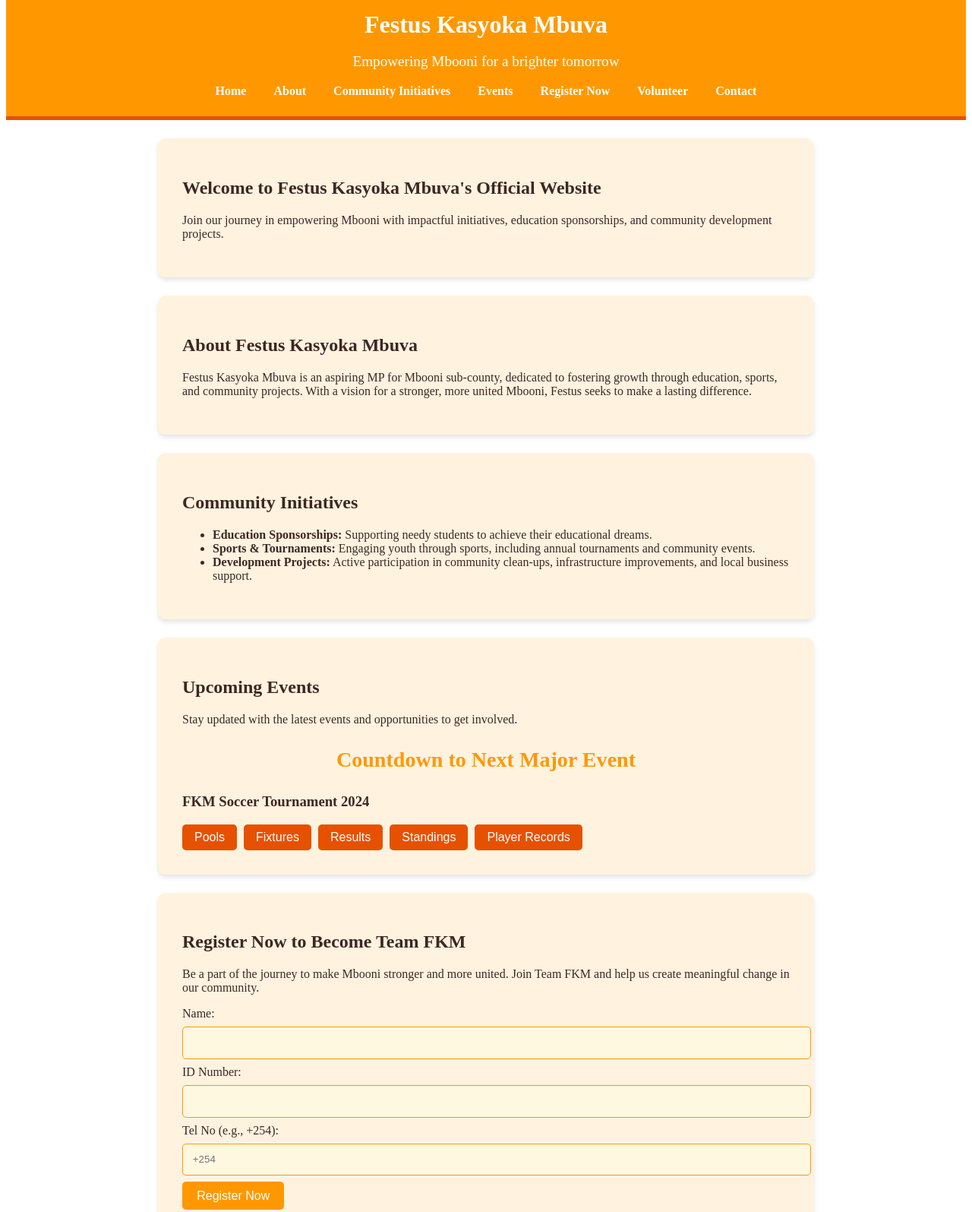
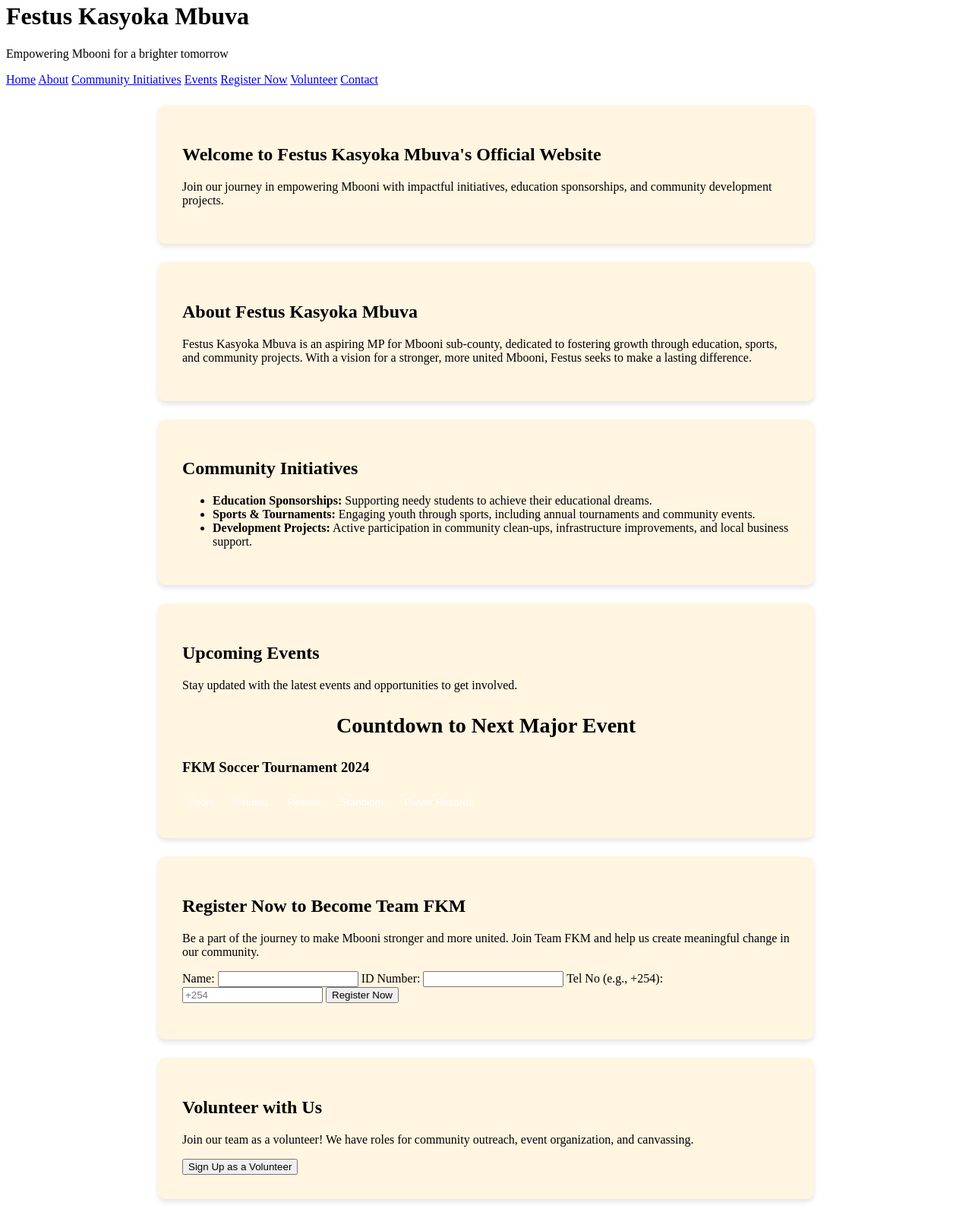
Before and after one commit to ecodes-ltd/festus-kasyoka-mbuva, a plain HTML site: page index.html in a window 1280 px wide. Shown: the part 18-1613 px from the top of the page at 76% size. Drawn offline with Linux system fonts and the light colour scheme; a script that the page names is missing.

Commit message:
Update styles.css

```diff
--- a/styles.css
+++ b/styles.css
@@ -1,48 +1,11 @@
-/* Define Primary and Secondary Colors */
-:root {
-    --primary-color: #FF9800; /* Main Orange */
-    --secondary-color: #E65100; /* Darker Orange */
-    --background-color: #FFF3E0; /* Light Background Orange */
-    --text-color: #3E2723; /* Dark Brown for readability */
-}
-
 /* General Section Styling */
 .content-section {
     padding: 2rem;
     max-width: 800px;
     margin: 1.5rem auto;
-    background-color: var(--background-color);
-    color: var(--text-color);
+    background-color: #FFF5E1;
     border-radius: 10px;
     box-shadow: 0px 4px 6px rgba(0, 0, 0, 0.1);
-}
-
-/* Header Styling */
-header {
-    text-align: center;
-    background-color: var(--primary-color);
-    color: white;
-    padding: 1.5rem;
-    border-bottom: 5px solid var(--secondary-color);
-}
-
-header h1 {
-    margin: 0;
-}
-
-header p {
-    font-size: 1.2rem;
-}
-
-nav a {
-    color: white;
-    margin: 0 1rem;
-    text-decoration: none;
-    font-weight: bold;
-}
-
-nav a:hover {
-    color: var(--background-color);
 }
 
 /* Countdown Timer Styling */
@@ -53,76 +16,23 @@ nav a:hover {
     color: var(--primary-color);
 }
 
-/* Tabs and Tab Content Styling */
+/* Tabs and tab content for tournament */
 .tabs button {
-    padding: 0.5rem 1rem;
+    padding: 0.5rem;
     margin-right: 5px;
     border: none;
-    color: white;
-    background-color: var(--secondary-color);
+    color: #fff;
+    background-color: var(--primary-color);
     cursor: pointer;
-    border-radius: 5px;
 }
 
 .tabs button:hover {
-    background-color: #BF360C;
+    background-color: #E04000;
 }
 
 .tab-content {
     display: none;
     padding: 1rem;
-    background-color: #FFE0B2;
+    background-color: #FFF7E6;
     border-radius: 5px;
-    box-shadow: 0px 4px 6px rgba(0, 0, 0, 0.1);
-}
-
-.tab-content h4 {
-    color: var(--secondary-color);
-}
-
-/* Buttons and Interactive Elements */
-button {
-    padding: 0.6rem 1.2rem;
-    font-size: 1rem;
-    background-color: var(--primary-color);
-    color: white;
-    border: none;
-    border-radius: 5px;
-    cursor: pointer;
-    transition: background-color 0.3s ease;
-}
-
-button:hover {
-    background-color: var(--secondary-color);
-}
-
-/* Footer Styling */
-footer {
-    background-color: var(--secondary-color);
-    color: white;
-    text-align: center;
-    padding: 1rem;
-    margin-top: 2rem;
-}
-
-/* Input and Form Styling */
-input[type="text"],
-input[type="email"],
-input[type="tel"],
-textarea {
-    width: 100%;
-    padding: 0.8rem;
-    margin: 0.5rem 0;
-    border: 1px solid var(--primary-color);
-    border-radius: 5px;
-    background-color: #FFF8E1;
-    color: var(--text-color);
-}
-
-input[type="text"]:focus,
-input[type="email"]:focus,
-input[type="tel"]:focus,
-textarea:focus {
-    outline: none;
-    border-color: var(--secondary-color);
-}
+    box-shadow: 0px 4px 6px rgba(0, 0,
```
